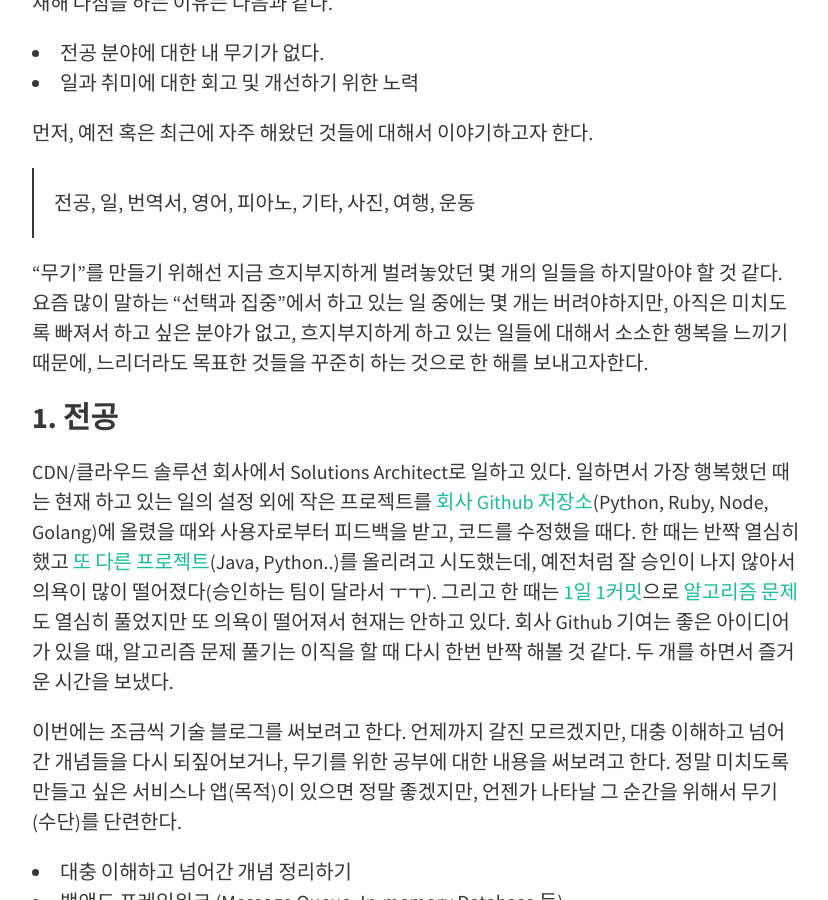
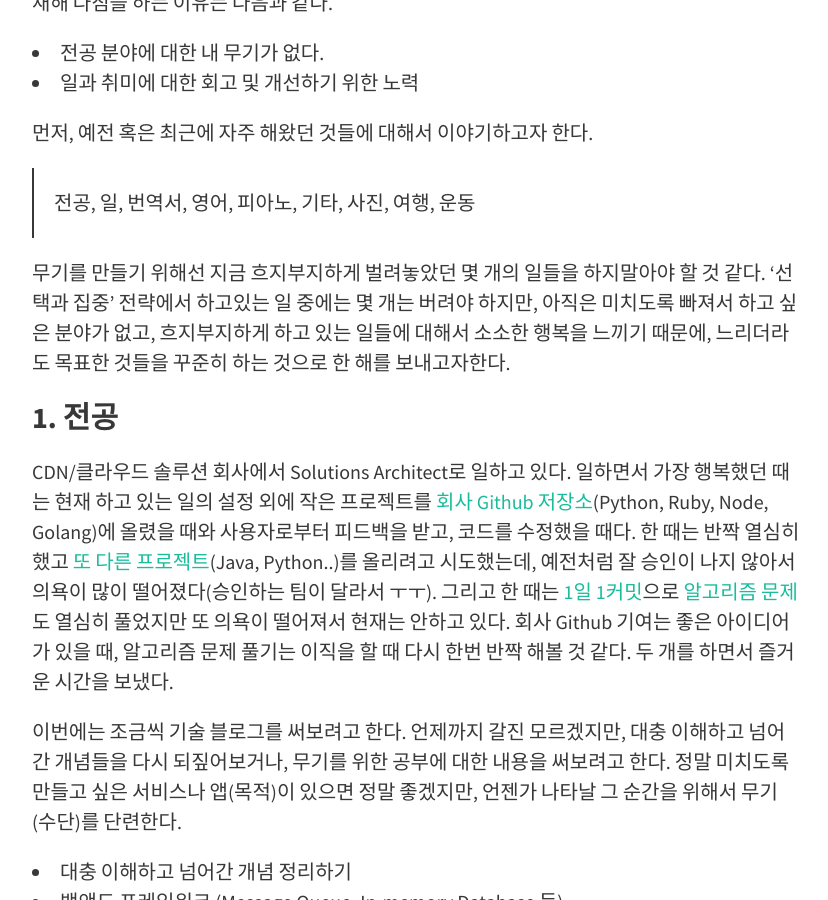
Before and after one commit to AstinCHOI/astinchoi.github.io, a Jekyll site: the page built from _posts/2018/2018-01-02-2018-plan.md, in a window 1280 px wide and 900 px high, scrolled down 851 px. Shown: the whole window, without its empty margins (224-1052 px from the left). Built offline with Jekyll 4.4.1, drawn with Linux system fonts in a browser that asks for light colours; nearby versions of some CDN libraries; comment, search, counter and statistics services are not loaded.

Commit message:
update diary

```diff
--- a/_posts/2018/2018-01-02-2018-plan.md
+++ b/_posts/2018/2018-01-02-2018-plan.md
@@ -24,7 +24,7 @@ feature-img: "assets/img/2018/2018_newyear.png"
 
 > 전공, 일, 번역서, 영어, 피아노, 기타, 사진, 여행, 운동
 
-“무기”를 만들기 위해선 지금 흐지부지하게 벌려놓았던 몇 개의 일들을 하지말아야 할 것 같다. 요즘 많이 말하는 “선택과 집중”에서 하고 있는 일 중에는 몇 개는 버려야하지만, 아직은 미치도록 빠져서 하고 싶은 분야가 없고, 흐지부지하게 하고 있는 일들에 대해서 소소한 행복을 느끼기 때문에, 느리더라도 목표한 것들을 꾸준히 하는 것으로 한 해를 보내고자한다.
+무기를 만들기 위해선 지금 흐지부지하게 벌려놓았던 몇 개의 일들을 하지말아야 할 것 같다. '선택과 집중' 전략에서 하고있는 일 중에는 몇 개는 버려야 하지만, 아직은 미치도록 빠져서 하고 싶은 분야가 없고, 흐지부지하게 하고 있는 일들에 대해서 소소한 행복을 느끼기 때문에, 느리더라도 목표한 것들을 꾸준히 하는 것으로 한 해를 보내고자한다.
 
 
 
```
